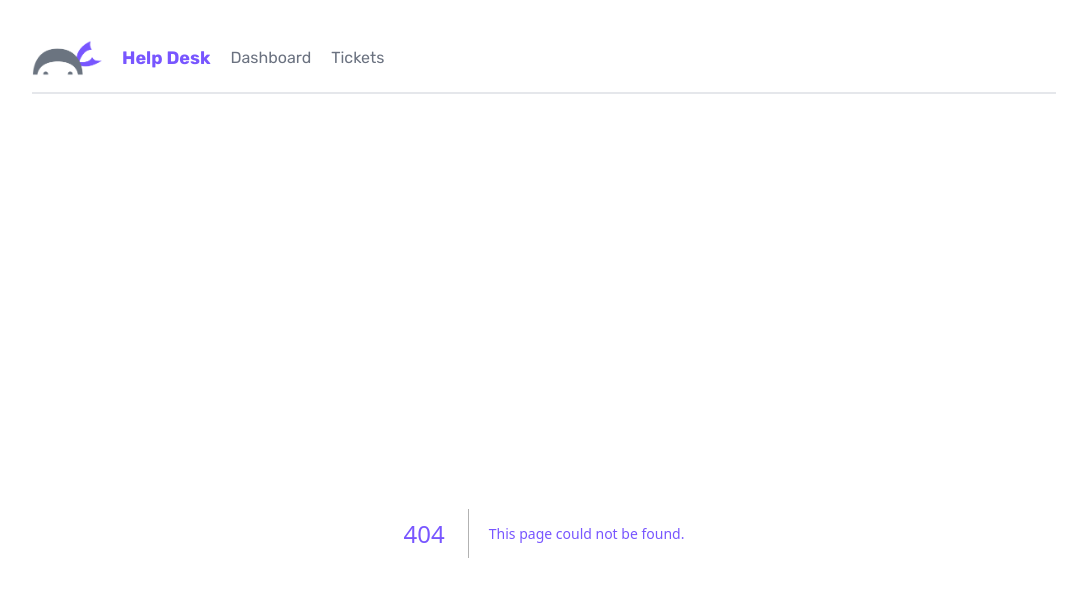
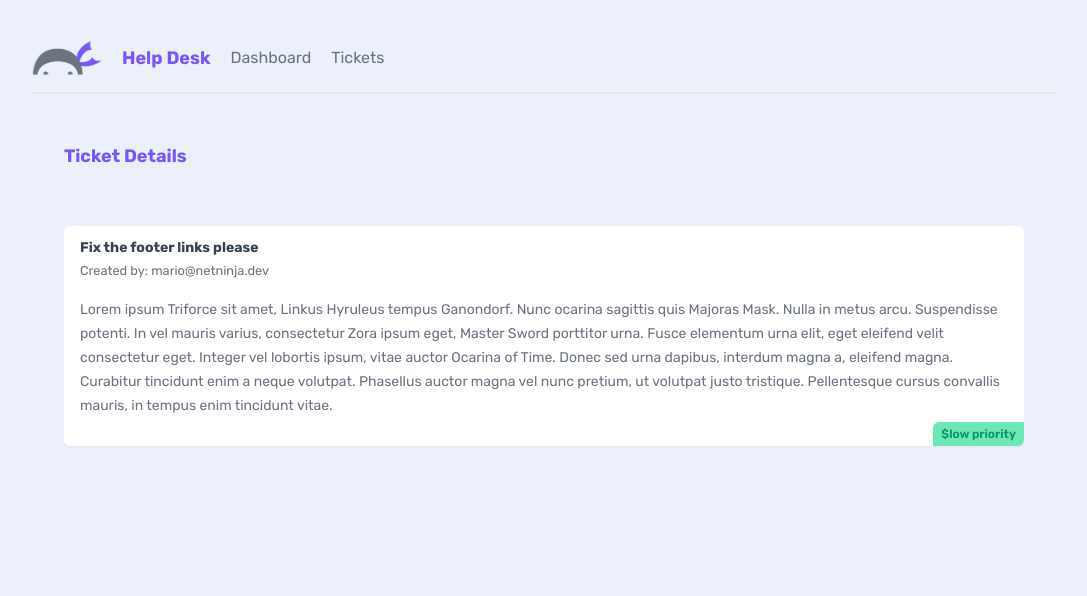
Before and after one commit to lucidcoderio/helpdesk, a Next.js app: page /tickets/1 in a window 1280 px wide. Before the commit this address had no page. Shown: the top 596 px of the page, without its empty margins (96-1183 px from the left). Built offline with nearby package versions, Linux system fonts and the light colour scheme; data requests are answered from the project's data file.

Commit message:
Dynamic routes

```diff
--- a/app/tickets/TicketList.jsx
+++ b/app/tickets/TicketList.jsx
@@ -1,3 +1,5 @@
+import Link from "next/link"
+
 async function getTickets() {
     const response = await fetch('http://localhost:4000/tickets', {
         next: {
@@ -14,11 +16,13 @@
         <>
         {tickets.map( (ticket) => {
             return <div key={ticket.id} className="card my-5">
+                <Link href={`/tickets/${ticket.id}`}>
                 <h3>{ticket.title}</h3>
                 <p>{ticket.body.slice(0,200)}...</p>
                 <div className={`pill ${ticket.priority}`}>
                     ${ticket.priority} priority
                 </div>
+                </Link>
             </div>
         })}
         {tickets.length === 0 && (
--- /dev/null
+++ b/app/tickets/[id]/page.jsx
@@ -0,0 +1,28 @@
+async function getTicket(id) {
+    const response = await fetch(`http://localhost:4000/tickets/${id}`, {
+        next: {
+            revalidate: 60
+        }
+    })
+    return response.json()
+}
+
+export default async function TicketDetails({params}) {
+    const ticket = await getTicket(params.id)
+
+    return (
+        <main>
+            <nav>
+                <h2>Ticket Details</h2>
+            </nav>
+            <div className="card">
+                <h3>{ticket.title}</h3>
+                <small>Created by: {ticket.user_email}</small>
+                <p>{ticket.body}</p>
+                <div className={`pill ${ticket.priority}`}>
+                    ${ticket.priority} priority
+                </div>
+            </div>
+        </main>
+    )
+}
```
